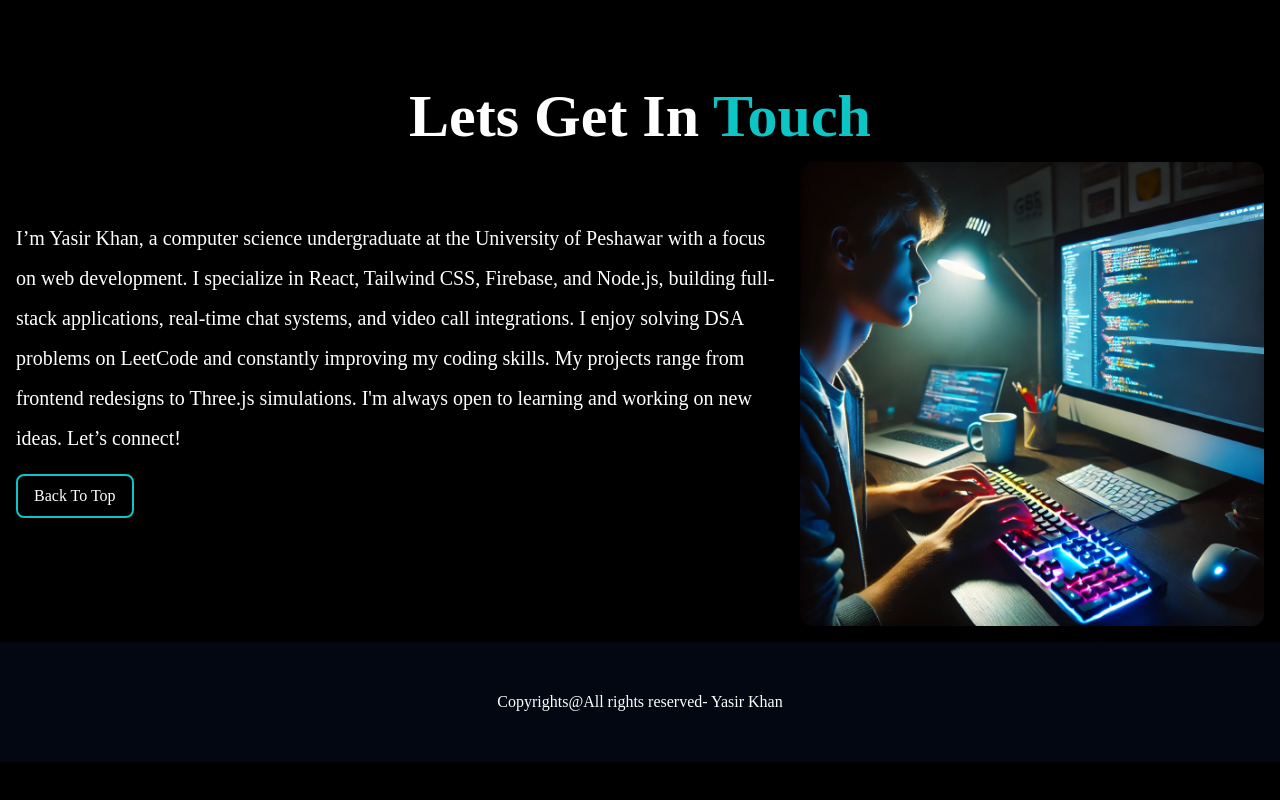
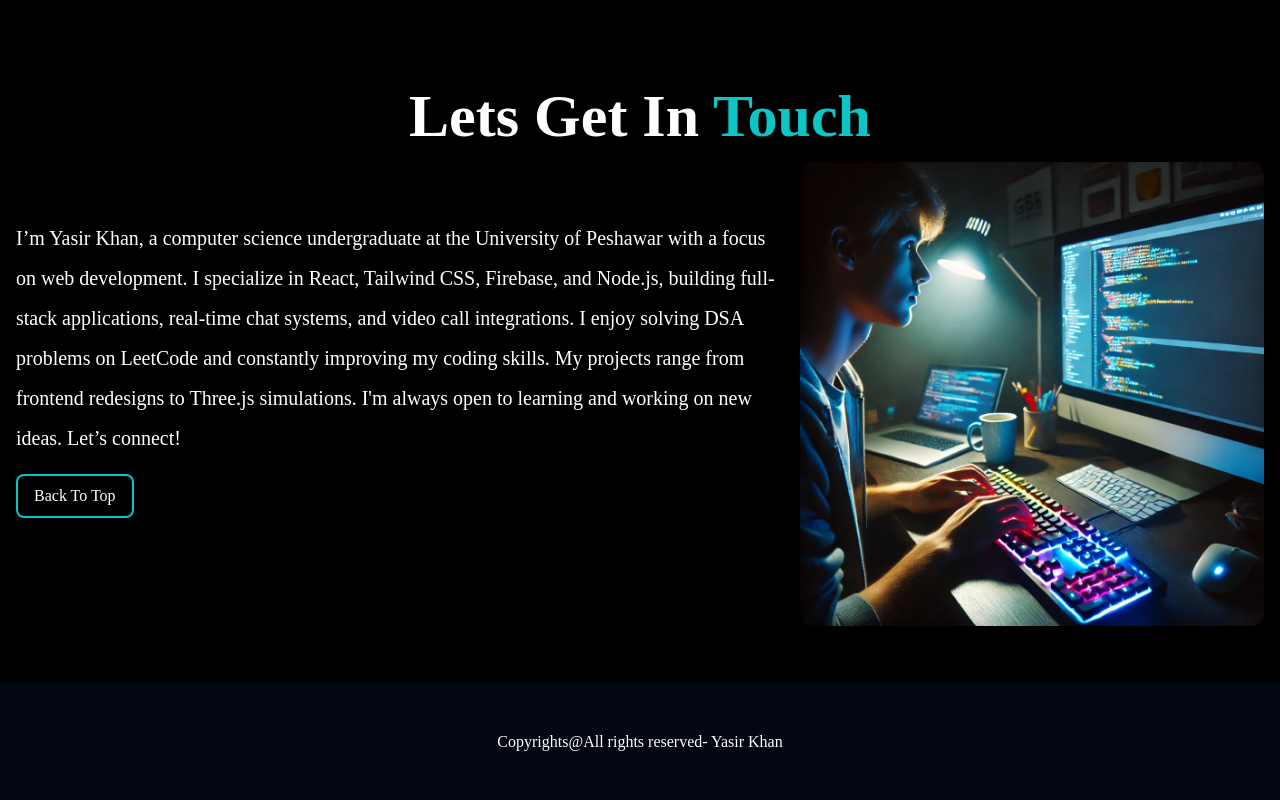
Before and after one commit to Yasirkhan3806/My-Portfolio, a React (Vite) app: page / in a window 1280 px wide. Shown: the part 2895-3695 px from the top of the page. Before the commit the page ends 3657 px from the top, so only its background shows below. Built offline with nearby package versions, Linux system fonts and the light colour scheme; a web font is replaced by a local one.

Commit message:
some final changes

```diff
--- a/src/Components/Contact/Footer.jsx
+++ b/src/Components/Contact/Footer.jsx
@@ -3,7 +3,7 @@ import React from 'react'
 export default function Footer() {
   return (
     <>
-      <div className={`w-[100vw] h-[15vh] bg-gray-950 flex justify-center items-center z-30`}>
+      <div className={`w-[100vw] h-[15vh] bg-gray-950 flex justify-center items-center z-30 mt-[5vh]`}>
         <p>Copyrights@All rights reserved- Yasir Khan</p>
       </div>
     </>
--- a/src/Components/Projects/Projects.jsx
+++ b/src/Components/Projects/Projects.jsx
@@ -101,7 +101,7 @@ export default function Projects() {
                     delay: 0.4 * index,
                     ease:'easeOut',
                   }}
-                  className={`absolute top-0 lg:top-4 left-0 right-0 bottom-4 bg-[#0DC5C5] h-[5rem]`}
+                  className={`absolute top-0 lg:top-4 left-0 right-0 bottom-4 bg-[#0DC5C5] h-[6rem] md:h-[5rem] lg:h-[5rem]`}
                 ></motion.div>
                 <p>{project.Description}</p>
                 <motion.ul
```
